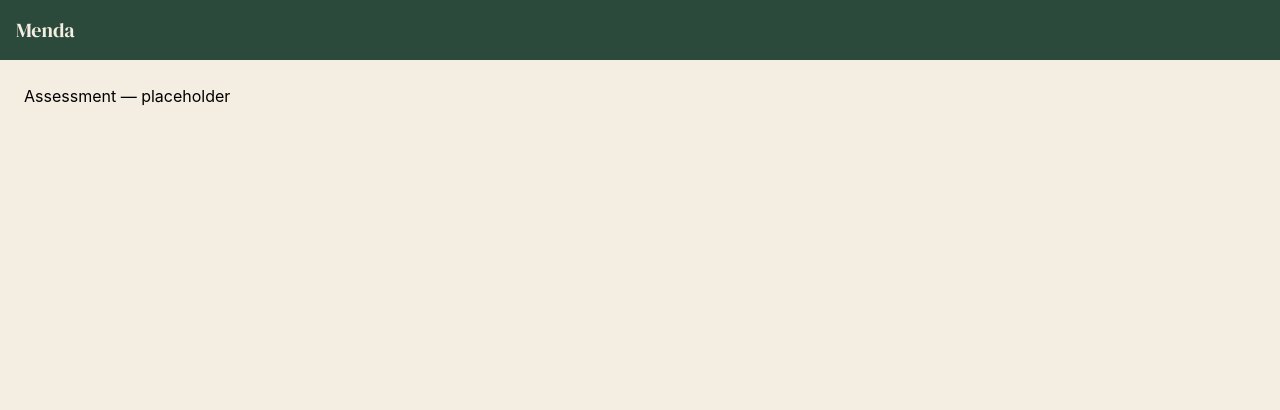
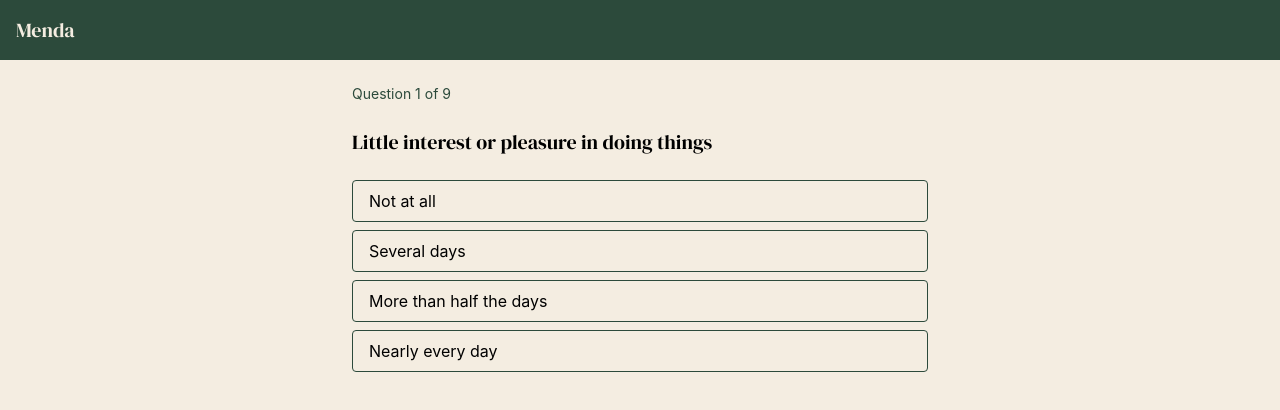
Before and after one commit to JeffKibet/menda, a React (Vite) app: page /assessment in a window 1280 px wide. Shown: the top 410 px of the page. Built offline with nearby package versions, Linux system fonts and the light colour scheme.

Commit message:
feat: implement assessment component with question navigation and crisis support

```diff
--- a/src/pages/Assessment.jsx
+++ b/src/pages/Assessment.jsx
@@ -1,4 +1,117 @@
+import { useState } from "react";
+import { useNavigate } from "react-router-dom";
+
+const questions = [
+  "Little interest or pleasure in doing things",
+  "Feeling down, depressed, or hopeless",
+  "Trouble falling/staying asleep, or sleeping too much",
+  "Feeling tired or having little energy",
+  "Poor appetite or overeating",
+  "Feeling bad about yourself — or that you're a failure",
+  "Trouble concentrating",
+  "Moving/speaking slowly, or being fidgety/restless",
+  "Thoughts of being better off dead or of self-harm",
+];
+
+const options = [
+  { label: "Not at all", value: 0 },
+  { label: "Several days", value: 1 },
+  { label: "More than half the days", value: 2 },
+  { label: "Nearly every day", value: 3 },
+];
+
+function scoreToSeverity(score) {
+  if (score <= 4) return "Minimal";
+  if (score <= 9) return "Mild";
+  if (score <= 14) return "Moderate";
+  if (score <= 19) return "Moderately severe";
+  return "Severe";
+}
+
 function Assessment() {
-  return <p>Assessment — placeholder</p>;
+  const [answers, setAnswers] = useState(Array(questions.length).fill(null));
+  const [currentIndex, setCurrentIndex] = useState(0);
+  const [showCrisisScreen, setShowCrisisScreen] = useState(false);
+  const navigate = useNavigate();
+
+  const isItem9 = currentIndex === 8;
+  const isLastQuestion = currentIndex === questions.length - 1;
+
+  function handleAnswer(value) {
+    const updated = [...answers];
+    updated[currentIndex] = value;
+    setAnswers(updated);
+
+    if (isItem9 && value > 0) {
+      setShowCrisisScreen(true);
+      return;
+    }
+
+    advance();
+  }
+
+  function advance() {
+    if (isLastQuestion) {
+      const total = answers.reduce((sum, v) => sum + (v ?? 0), 0);
+      navigate("/dashboard", {
+        state: { score: total, severity: scoreToSeverity(total) },
+      });
+    } else {
+      setCurrentIndex(currentIndex + 1);
+    }
+  }
+
+  if (showCrisisScreen) {
+    return (
+      <div className="max-w-xl mx-auto space-y-4">
+        <h2 className="font-serif-display text-2xl text-forest">
+          You're not alone
+        </h2>
+        <p>
+          Thank you for being honest. If you're having thoughts of harming
+          yourself, please reach out for support right now.
+        </p>
+        <p className="font-semibold">
+          Kenya Red Cross / Befrienders Kenya: +254 722 178 177
+        </p>
+        <p>
+          This isn't monitored by Menda in real time — please contact the number
+          above or someone you trust directly.
+        </p>
+        <button
+          type="button"
+          onClick={() => {
+            setShowCrisisScreen(false);
+            advance();
+          }}
+          className="bg-terracotta text-parchment px-4 py-2 rounded"
+        >
+          Continue assessment
+        </button>
+      </div>
+    );
+  }
+
+  return (
+    <div className="max-w-xl mx-auto space-y-6">
+      <p className="text-sm text-forest">
+        Question {currentIndex + 1} of {questions.length}
+      </p>
+      <h2 className="font-serif-display text-xl">{questions[currentIndex]}</h2>
+      <div className="space-y-2">
+        {options.map((opt) => (
+          <button
+            key={opt.value}
+            type="button"
+            onClick={() => handleAnswer(opt.value)}
+            className="block w-full text-left border border-forest rounded px-4 py-2 hover:bg-forest hover:text-parchment"
+          >
+            {opt.label}
+          </button>
+        ))}
+      </div>
+    </div>
+  );
 }
+
 export default Assessment;
```
